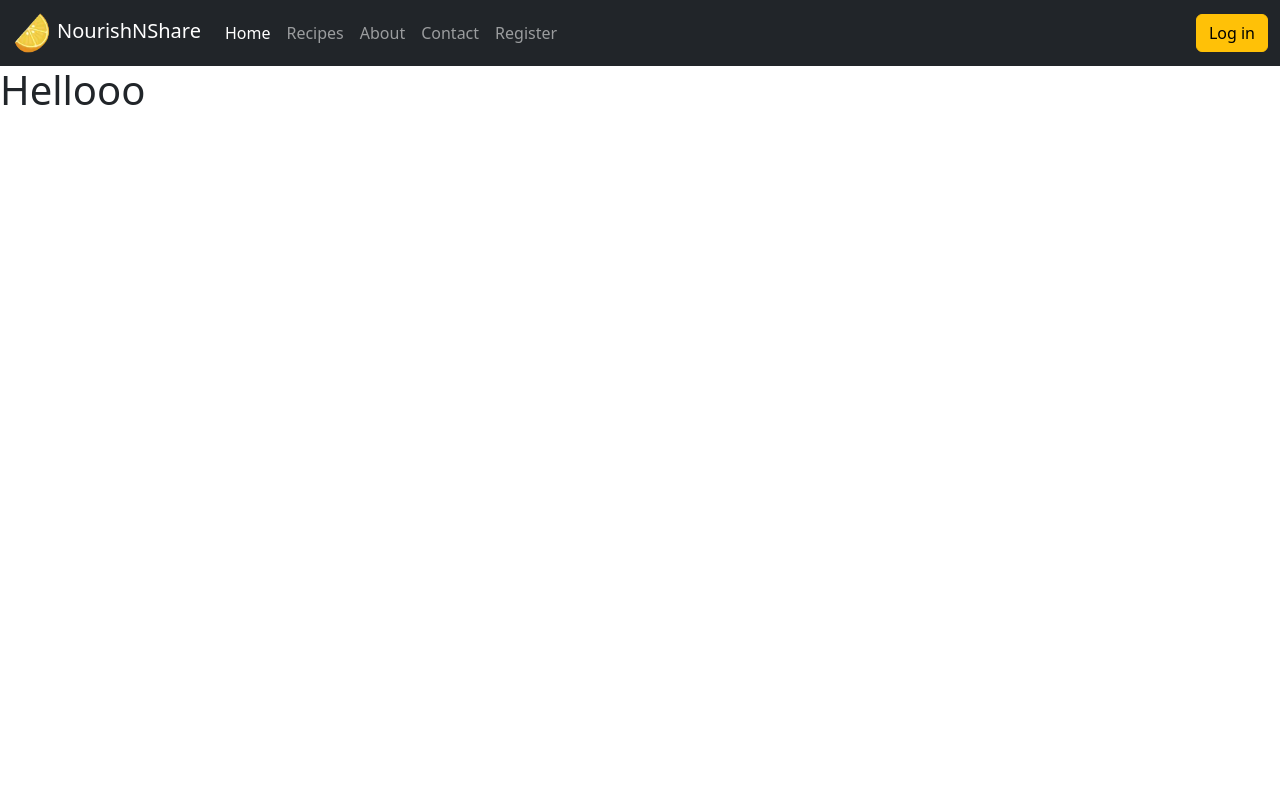
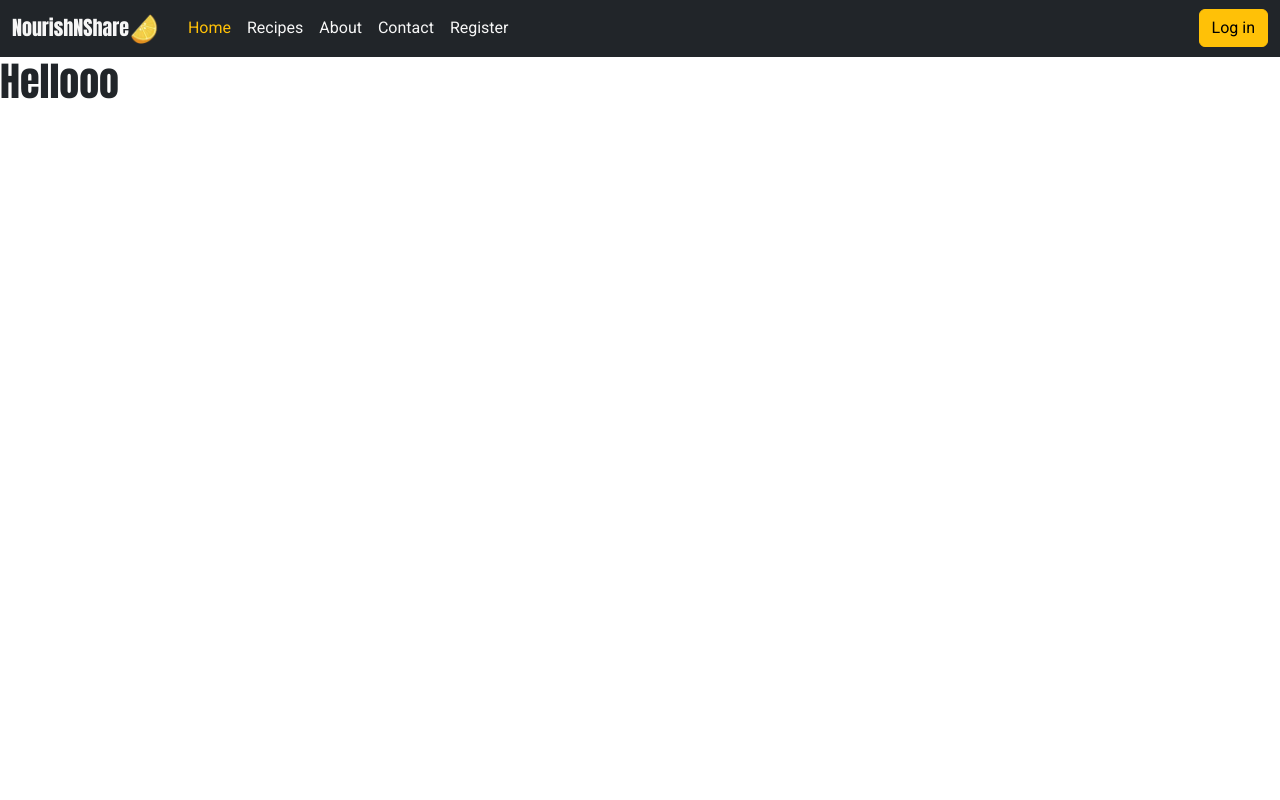
Before and after one commit to Idehed/Recipe-foods-P4, a Django app: page / in a window 1280 px wide. Run offline with Django 4.2, Linux system fonts and the light colour scheme; some libraries are stand-ins or nearby versions.

Commit message:
adding css for header,footer and more

```diff
--- a/static/css/base.css
+++ b/static/css/base.css
@@ -1,20 +1,68 @@
-@import url('https://fonts.googleapis.com/css2?family=Roboto+Mono:ital,wght@0,100..700;1,100..700&family=Roboto:ital,wght@0,100;0,300;0,400;0,500;0,700;0,900;1,100;1,300;1,400;1,500;1,700;1,900&display=swap');
+@import url('https://fonts.googleapis.com/css2?family=Anton&family=Roboto:ital,wght@0,100;0,300;0,400;0,500;0,700;0,900;1,100;1,300;1,400;1,500;1,700;1,900&display=swap');
 
 :root {
 
     /* Fonts */
-    --title: 'Roboto-mono', 'serif';
+    --title: 'Anton', 'serif';
     --main-font: 'Roboto', 'serif';
 
     /* Colors */
+    --background: #3f006a0f;
     --orange: #ffc107;
+    --green: #00AB66;
+    --off-white: #f6f6f6;
+    --white: #fff;
+    --earth-green: #d7da9f;
+
+    /* Utils */
+    --smal-box-shadow: 1px -1px 7px 0 #00000061;
+    --border: 1px solid #00000030;
 }
-img {
-    height: 40px;
-    width: 40px;
+
+html, body {
+    height: 100%;
+}
+
+body {
+    display: flex;
+    flex-direction: column;
+    font-family: var(--main-font);
+}
+
+h1, h2, h3, h4, h5, h6 {
+    font-family:var(--title);
+}
+
+main {
+    flex: 1 0 auto;
+    background-color: var(--white);
+}
+
+/* Footer */
+footer {
+    flex-shrink: 0;
+}
+
+/* Header */
+.navbar-brand {
+    font-family: var(--title);
+    color: var(--off-white);
+}
+
+img.logo {
+    height: 30px;
+    width: 30px;
     margin-right: 5px;
+}
+
+.nav-link {
+    color: var(--off-white);
 }
 
 .nav-link:hover {
     color: var(--orange);
 }
+
+.active {
+    color: var(--orange) !important;
+}
--- a/templates/includes/header.html
+++ b/templates/includes/header.html
@@ -4,7 +4,7 @@
     <nav class="navbar navbar-expand-lg navbar-dark bg-dark">
         <div class="container-fluid">
           <!-- Logo -->
-          <a class="navbar-brand" href="#"><img src="{% static 'images/orange.webp' %}" alt="a lemon">NourishNShare</a>
+          <a class="navbar-brand" href="#">NourishNShare<img src="{% static 'images/orange.webp' %}" alt="a lemon" class="logo"></a>
           <button class="navbar-toggler" type="button" data-bs-toggle="collapse" data-bs-target="#navbarTogglerDemo02" aria-controls="navbarTogglerDemo02" aria-expanded="false" aria-label="Toggle navigation">
             <span class="navbar-toggler-icon"></span>
           </button>
```
